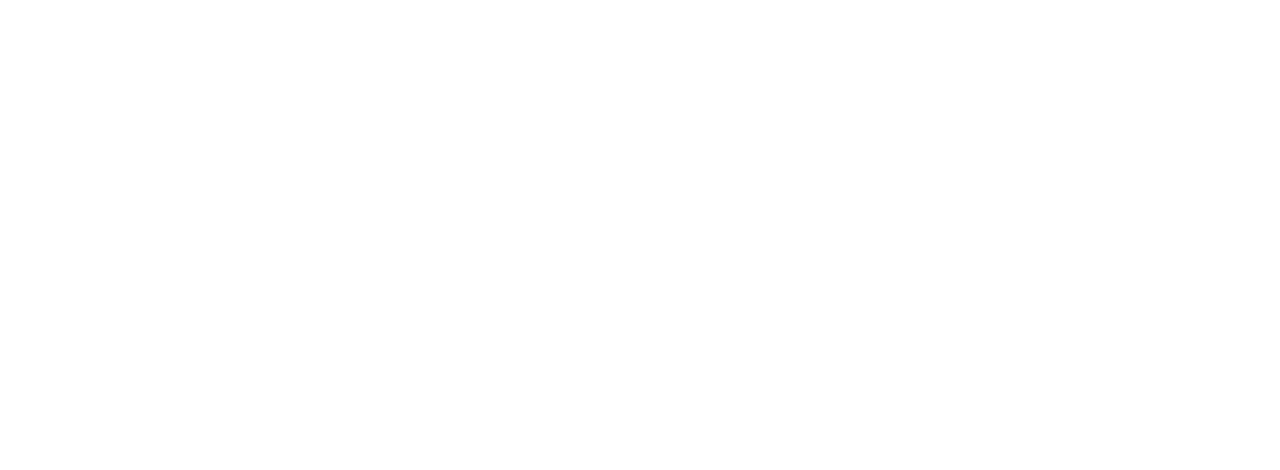
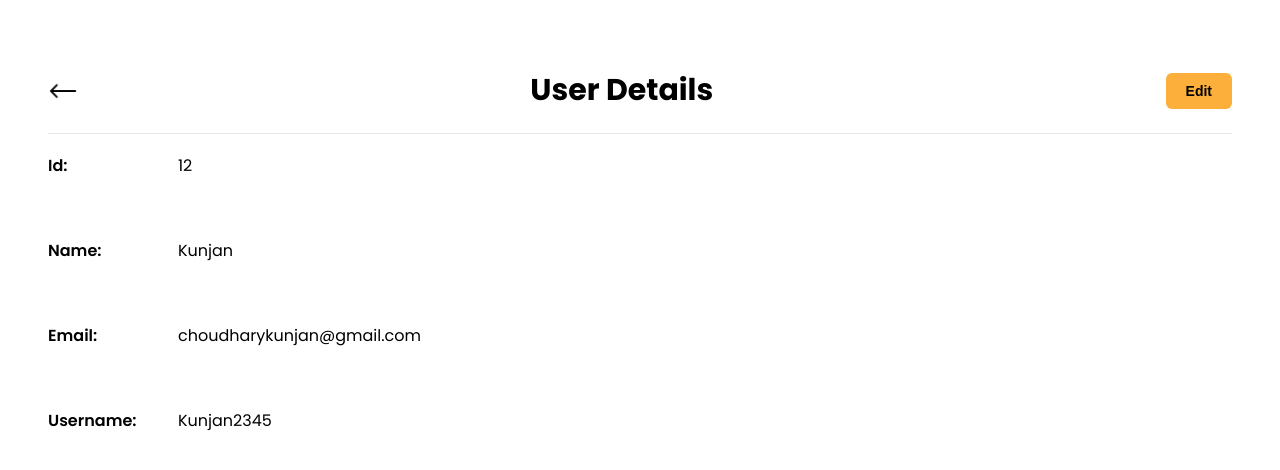
Before and after one commit to kunjan-c/usermanagement_dashboard, a React (Vite) app: page /userDetails/1 in a window 1280 px wide. Before the commit this address had no page. Shown: the top 470 px of the page. Built offline with nearby package versions, Linux system fonts and the light colour scheme.

Commit message:
created user details UI

```diff
--- a/src/App.jsx
+++ b/src/App.jsx
@@ -11,7 +11,7 @@
         <Route path="/" element={<UserList/>}></Route>
         <Route path="/create" element={<CreateUser/>}></Route>
         <Route path="/edit/:id" element={<EditUser/>}></Route>
-        <Route path="/userDetails" element={<UserDetails/>}></Route>
+        <Route path="/userDetails/:id" element={<UserDetails/>}></Route>
        </Routes>
     </BrowserRouter>
 
--- a/src/app.css
+++ b/src/app.css
@@ -6,6 +6,7 @@
     font-family: "Poppins", sans-serif;
     font-weight: 400;
     font-size: 14px;
+    --primaryYellowColor : #fcaf3b;
 
   }
   .position-center{
@@ -13,6 +14,10 @@
     flex-direction: column;
     justify-content: center;
     align-items: center;
+  }
+  .back-arrow-img{
+    width: 30px;
+
   }
   .poppins-regular {
     font-family: "Poppins", sans-serif;
--- a/src/components/cardBox/cardBox.jsx
+++ b/src/components/cardBox/cardBox.jsx
@@ -1,7 +1,7 @@
 import "./cardBox.css";
 import PropTypes from "prop-types";
 
-const Card = ({children}) => {
+const CardBox = ({children}) => {
   return (
 
     <div className="card-conatiner ">
@@ -11,8 +11,8 @@
   )
 }
 
-Card.propTypes = {
+CardBox.propTypes = {
     children: PropTypes.node.isRequired
   };
 
-export default Card
+export default CardBox
--- a/src/components/heading/heading.css
+++ b/src/components/heading/heading.css
@@ -1,5 +1,5 @@
 .section-heading-text{
-    font-size: 20px;
+    font-size: 30px;
     font-weight: 700;
     color: black;
     text-align: start;
--- a/src/components/userForm.jsx/userForm.jsx
+++ b/src/components/userForm.jsx/userForm.jsx
@@ -7,15 +7,12 @@
 const UserForm = () => {
   const navigate = useNavigate();
   const dispatch = useDispatch();
-
-
   const [formData, setFormData] = useState({
     ID: '',
     username: '',
     email: '',
     role: ''
   });
-
 
   //Handle Form Input Cahnge
   const handleChange = (e) => {
--- /dev/null
+++ b/src/pages/userDetails.css
@@ -0,0 +1,37 @@
+
+.user-detail-header {
+    display: flex;
+    flex-direction: row;
+    align-items: center;
+    justify-content: space-between;
+    box-shadow: rgba(17, 17, 26, 0.1) 0px 1px 0px;
+}
+
+.user-detail-edit-btn {
+    background-color: var(--primaryYellowColor);
+    padding: 10px 20px;
+    font-size: 14px;
+    text-align: center;
+    border: none;
+    border-radius: 6px;
+    font-weight: 600;
+
+}
+
+.user-detail-group {
+    padding: 20px 40px 40px 0px;
+    display: flex;
+    flex-direction: row;
+}
+
+.user-detail-field {
+    font-size: 16px;
+    font-weight: 600;
+    min-width: 100px;
+}
+
+.user-detail-field-value {
+    padding-left: 30px;
+    font-size: 16px;
+    font-weight: 100;
+}
--- a/src/pages/userDetails.jsx
+++ b/src/pages/userDetails.jsx
@@ -1,8 +1,43 @@
+// import { useEffect } from "react";
+// import { useSelector } from "react-redux";
+// import { useParams } from "react-router-dom"
+import "./userDetails.css";
+import Heading from "../components/heading/heading";
+import arrowImg from "../assets/png/pngwing.com.png"
+const UserDetails = () => {
+  // const { id } = useParams()
+  // console.log(id);
+  // const userList = useSelector(state => state.users.userList);
 
-const UserDetails = () => {
+
   return (
-    <div>
-      Hi
+    <div className="user-details-container">
+      <div className="user-detail-header">
+      <img src={arrowImg} className="back-arrow-img"/>
+        <Heading headingText="User Details"></Heading>
+       <div className="user-detail-edit-btn-container"> <button className="user-detail-edit-btn">Edit </button></div>
+      </div>
+
+      <div className="user-detail-group">
+        <div className="user-detail-field">Id:</div>
+        <div className="user-detail-field-value">12</div>
+
+      </div>
+      <div className="user-detail-group">
+        <div className="user-detail-field">Name:</div>
+        <div className="user-detail-field-value">Kunjan</div>
+
+      </div>
+      <div className="user-detail-group">
+        <div className="user-detail-field">Email:</div>
+        <div className="user-detail-field-value">choudharykunjan@gmail.com</div>
+
+      </div>
+      <div className="user-detail-group">
+        <div className="user-detail-field">Username:</div>
+        <div className="user-detail-field-value">Kunjan2345</div>
+
+      </div>
     </div>
   )
 }
--- a/src/pages/userList.jsx
+++ b/src/pages/userList.jsx
@@ -40,7 +40,9 @@
                     <td>{data.username}</td>
                     <td>{data.email}</td>
                     <td>{data.role}</td>
-                    <td><Link to={`/edit/${data.ID}`} className="user-detail-view-btn">View</Link></td>
+                    {/* <td><Link to={`/edit/${data.ID}`} className="user-detail-view-btn">View</Link></td> */}
+                    <td><Link to={`/userDetails/${data.ID}`} className="user-detail-view-btn">View</Link></td>
+
                   </tr>
                 ))
               }
```
Also changed, not shown: src/assets/png/pngwing.com.png (added).
